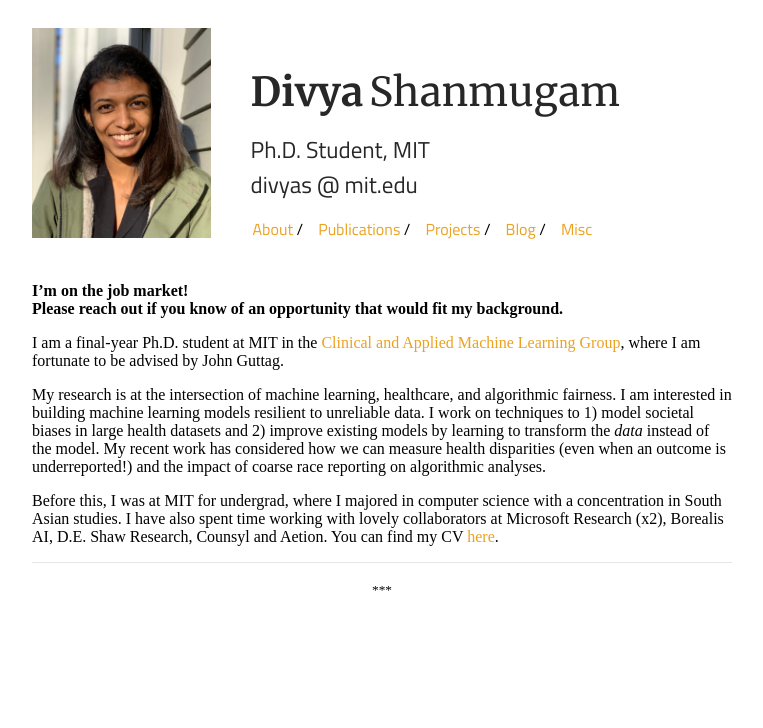
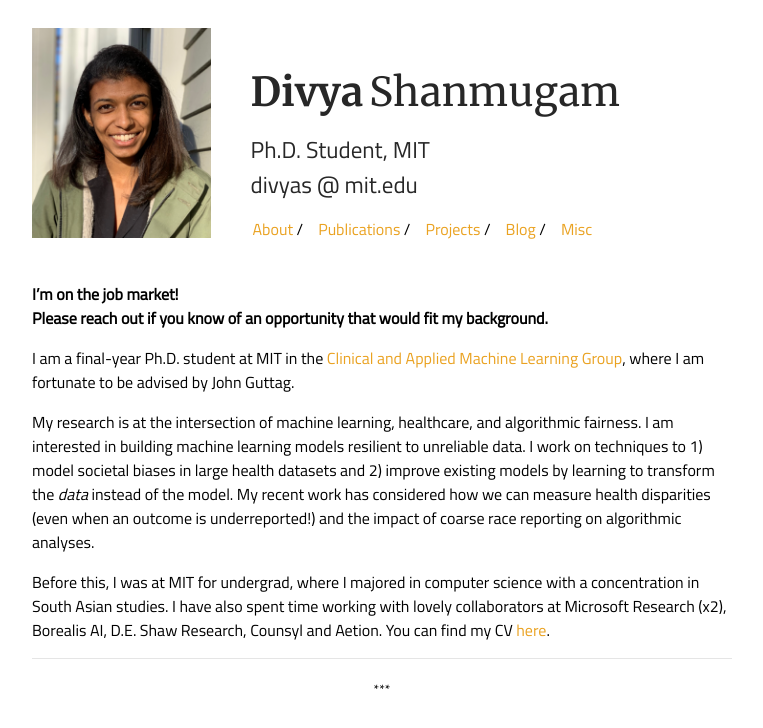
Before and after one commit to dmshanmugam/dmshanmugam.github.io, a Jekyll site: the page built from index.md, in a window 1280 px wide. Shown: the top 728 px of the page, without its empty margins (258-1021 px from the left). Built offline with Jekyll 4.4.1, drawn with Linux system fonts in a browser that asks for light colours.

Commit message:
fixing fonts

```diff
--- a/_sass/_style.scss
+++ b/_sass/_style.scss
@@ -12,7 +12,7 @@ html {
 }
 body {
     margin: 0;
-    font-family: 'Titillium Web';
+    font-family: titillium-regular;
     height: 100%;
 }
 a {
--- a/css/main.scss
+++ b/css/main.scss
@@ -4,7 +4,7 @@
 
 @font-face {
 	font-family: "titillium-regular";
-	src: url("/assets/Titillium_Web/TitilliumWeb-regular.ttf");
+	src: url("/assets/Titillium_Web/TitilliumWeb-regular.ttf") format("truetype");
 }
 
 @font-face {
```
